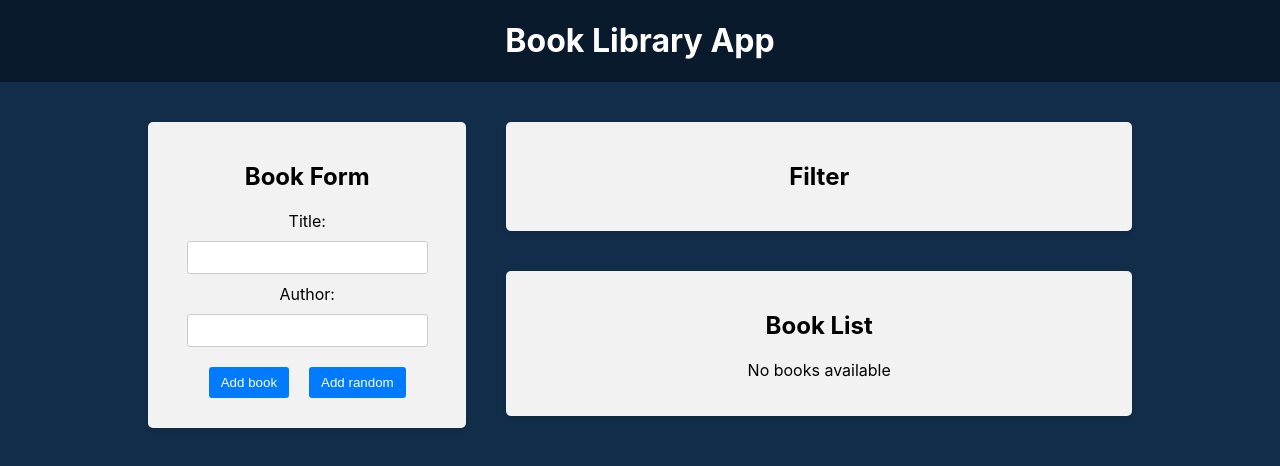
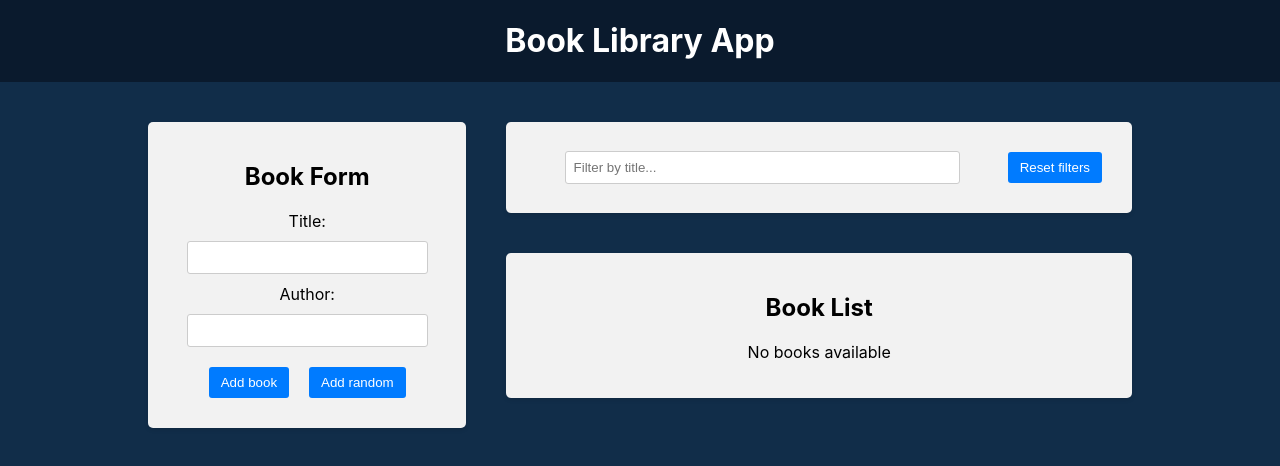
Before and after one commit to xqzmy122/book-library-app, a React (Vite) app in the folder frontend/: page / in a window 1280 px wide. Shown: the top 466 px of the page. Built offline with nearby package versions, Linux system fonts and the light colour scheme.

Commit message:
redux title filter slice

```diff
--- a/frontend/src/components/BookForm/BookForm.jsx
+++ b/frontend/src/components/BookForm/BookForm.jsx
@@ -4,6 +4,7 @@ import { useDispatch } from "react-redux";
 import {nanoid} from 'nanoid'
 import { addBook } from "../../redux/books/actionCreators";
 import booksData from '../../data/books.json'
+import { createBookWithId } from "../../utils/createBookWithId";
 
 function BookForm() {
   const [title, setTitle] = useState("");
@@ -14,21 +15,13 @@ function BookForm() {
   function handleRandomBook() {
     const randomId = Math.floor(Math.random() * booksData.length)
     const randomBook = booksData[randomId]
-    const randomBookWithId = {...randomBook, id: nanoid(), isFavorite: false}
-    dispatch(addBook(randomBookWithId))
+    dispatch(addBook(createBookWithId(randomBook)))
   }
 
   function handleSubmit(e) {
     e.preventDefault()
     if (title && author) {
-      const book = {
-        title,
-        author,
-        id: nanoid(),
-        isFavorite: false,
-      }
-
-      dispatch(addBook(book))
+      dispatch(addBook(createBookWithId({title, author})))
 
       setTitle("");
       setAuthor("");
--- a/frontend/src/components/BookList/BookList.jsx
+++ b/frontend/src/components/BookList/BookList.jsx
@@ -1,11 +1,12 @@
 import { useDispatch, useSelector } from "react-redux";
 import { BsBookmarkStar, BsBookmarkStarFill } from "react-icons/bs";
 import { deleteBook, toggleFavorite } from "../../redux/books/actionCreators";
+import { selectFilterTitle } from "../../redux/slices/filterSlice";
 import "./BookList.css";
 
 function BookList() {
   const books = useSelector((state) => state.books); // подписываемся на изменения books
-  console.log(books);
+  const titleFilter = useSelector(selectFilterTitle)
   const dispatch = useDispatch();
 
   function onClickHandler(id) {
@@ -17,6 +18,8 @@ function BookList() {
     dispatch(toggleFavorite(id));
   }
 
+  const filteredBooks = books.filter((book) => book.title.toLowerCase().includes(titleFilter.toLowerCase()))
+
   return (
     <div className="app-block book-list">
       <h2>Book List</h2>
@@ -24,7 +27,7 @@ function BookList() {
         <p>No books available</p>
       ) : (
         <ul>
-          {books.map((book, i) => {
+          {filteredBooks.map((book, i) => {
             return (
               <li key={book.id}>
                 <div className="book-info">
--- a/frontend/src/components/Filter/Filter.jsx
+++ b/frontend/src/components/Filter/Filter.jsx
@@ -1,11 +1,38 @@
-import './Filter.css'
+import {
+  setTitleFilter,
+  selectFilterTitle,
+  resetFilter,
+} from "../../redux/slices/filterSlice";
+import { useDispatch, useSelector } from "react-redux";
+import "./Filter.css";
 
 function Filter() {
+  const dispatch = useDispatch();
+  const titleValue = useSelector(selectFilterTitle);
+
+  function handleTitleFilterChange(e) {
+    dispatch(setTitleFilter(e.target.value));
+  }
+
+  function handleResetFilter() {
+    dispatch(resetFilter());
+  }
+
   return (
-    <div className='app-block filter'>
-      <h2>Filter</h2>
+    <div className="app-block filter">
+      <div className="filter-row">
+        <div className="filter-group">
+          <input
+            type="text"
+            placeholder="Filter by title..."
+            value={titleValue}
+            onChange={(e) => handleTitleFilterChange(e)}
+          />
+        </div>
+        <button type="button" onClick={handleResetFilter}>Reset filters</button>
+      </div>
     </div>
-  )
+  );
 }
 
-export default Filter
+export default Filter;
--- /dev/null
+++ b/frontend/src/redux/slices/filterSlice.js
@@ -0,0 +1,31 @@
+import {createSlice} from '@reduxjs/toolkit'
+
+const initialState = {
+  title: ''
+}
+
+const filterSlice = createSlice({
+  name: 'filter', // название слайса
+  initialState,
+  reducers: { // функции с разными действиями
+     setTitleFilter(state, action) {
+      // return {...state, title: action.payload}
+
+      state.title = action.payload
+
+      // работает корректно благодаря библиотеке immer, которая
+      // формирует новое объект
+     },
+     resetFilter(state) {
+      return initialState
+     }
+  }
+})
+
+// при отправке действия filterSlice.actions.setTitleFilter() type формируется
+// автоматически, исходя из названия слайса, а потом через слеш reducer, который
+// был вызван, для того, чтобы передать payload необходимо передать в функцию аргументы
+
+export default filterSlice.reducer // содержит все функции для изменения состояния
+export const {setTitleFilter, resetFilter} = filterSlice.actions
+export const selectFilterTitle = (state) => state.filter.title
--- a/frontend/src/redux/store.js
+++ b/frontend/src/redux/store.js
@@ -1,9 +1,11 @@
 import {configureStore} from '@reduxjs/toolkit'
+import filterReducer from './slices/filterSlice'
 import bookReducer from './books/reducer'
 
 const store = configureStore({
   reducer: {
     books: bookReducer,
+    filter: filterReducer,
   }
 })
 
--- /dev/null
+++ b/frontend/src/utils/createBookWithId.js
@@ -0,0 +1,9 @@
+import { nanoid } from "nanoid";
+
+export function createBookWithId(book) {
+  return {
+    ...book,
+    isFavorite: false,
+    id: nanoid()
+  }
+}
```
